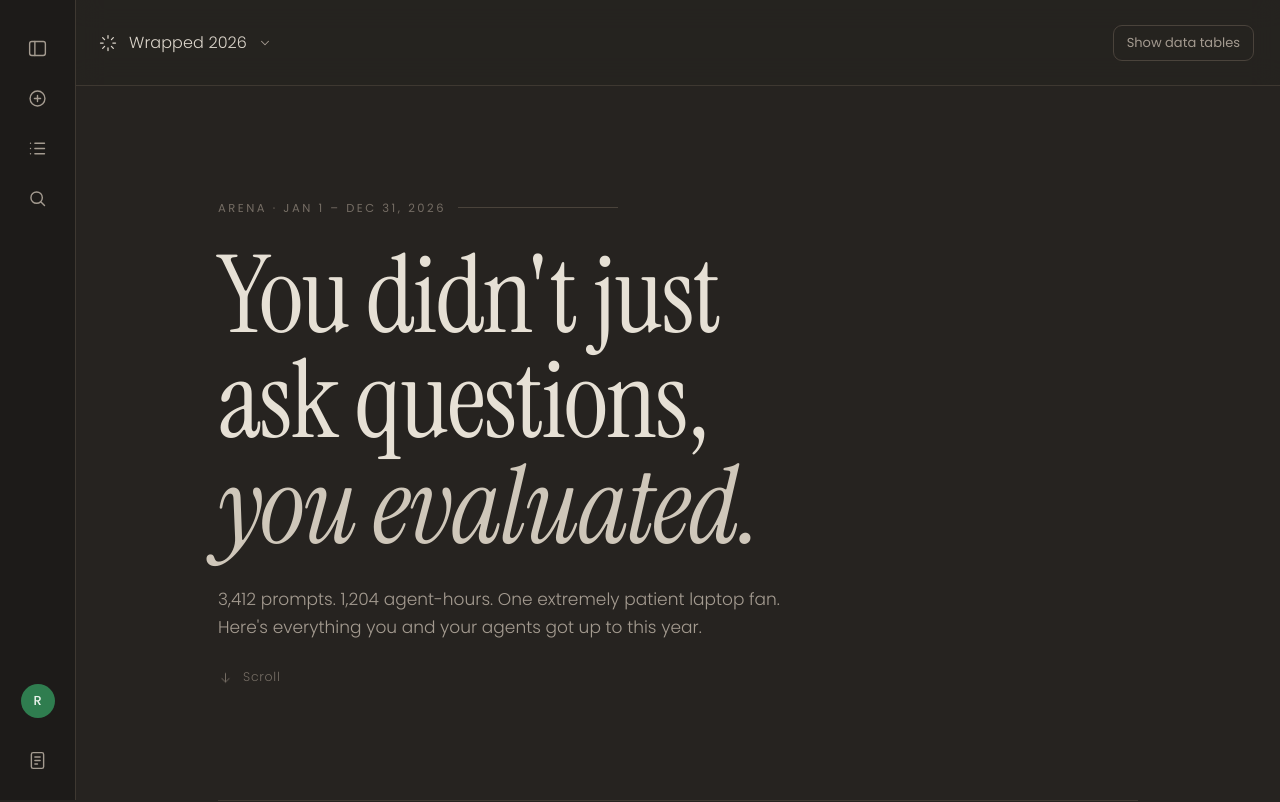
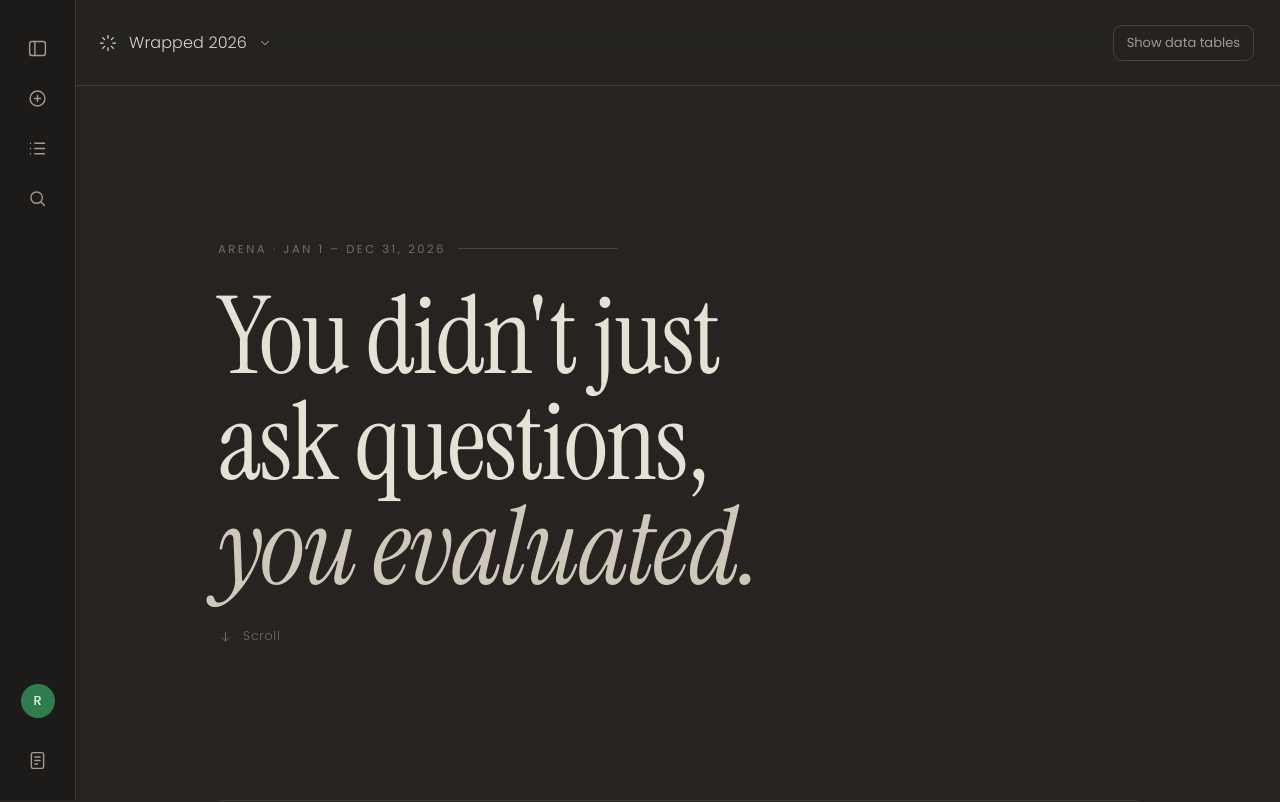
Before and after one commit to kelseyiscat/meow-meow-repo, a React (Vite) app: page / in a window 1280 px wide. Shown: the top 802 px of the page. Built offline with nearby package versions, Linux system fonts and the light colour scheme.

Commit message:
Remove hero lede paragraph
Co-authored-by: arena-agent <297053741+arena-agent@users.noreply.github.com>

```diff
--- a/src/components/Hero.jsx
+++ b/src/components/Hero.jsx
@@ -18,10 +18,6 @@ export function Hero() {
         <br />
         <em>you evaluated.</em>
       </h1>
-      <p className={`lede ${cls()}`} style={delay(2)}>
-        3,412 prompts. 1,204 agent-hours. One extremely patient laptop fan. Here's everything you and
-        your agents got up to this year.
-      </p>
       <div className={`scroll-cue ${cls()}`} style={delay(3)}>
         <svg viewBox="0 0 24 24" strokeLinecap="round" strokeLinejoin="round" aria-hidden="true">
           <path d="M12 5v14M6 13l6 6 6-6" />
```
